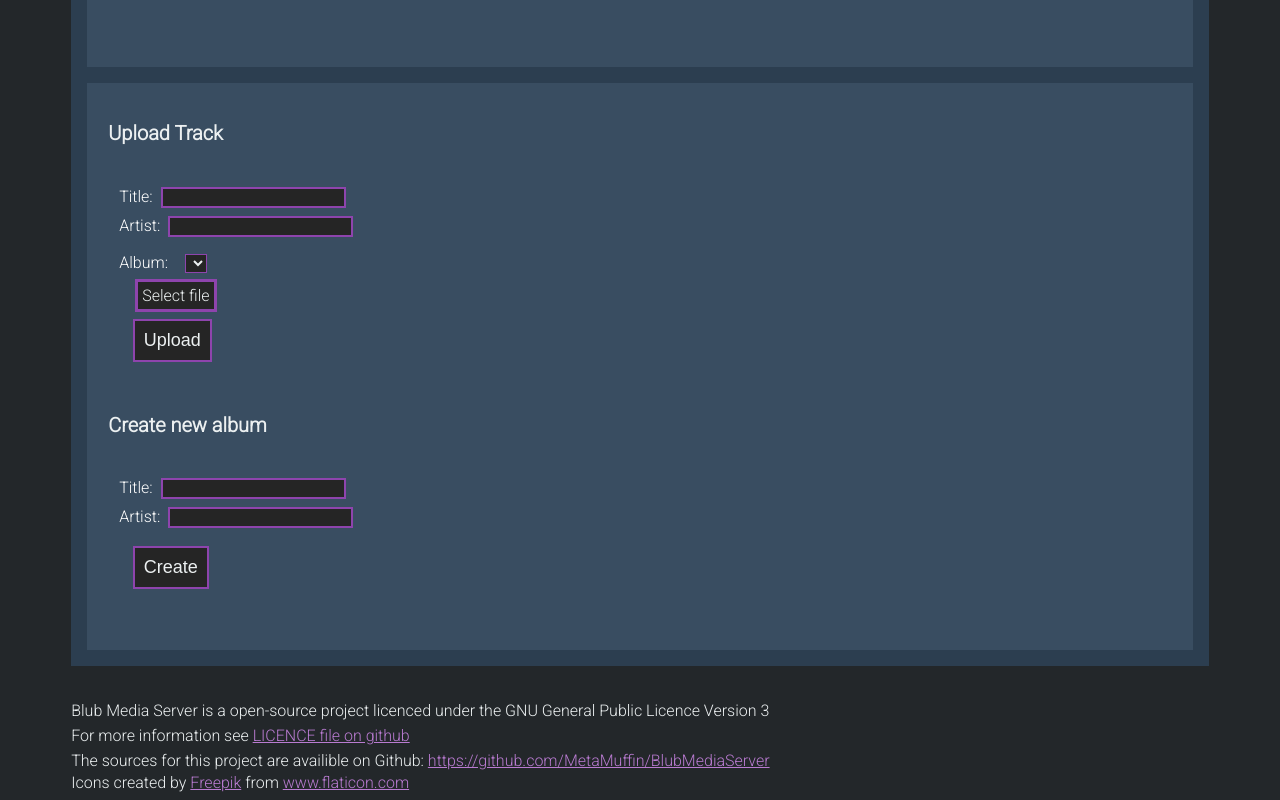
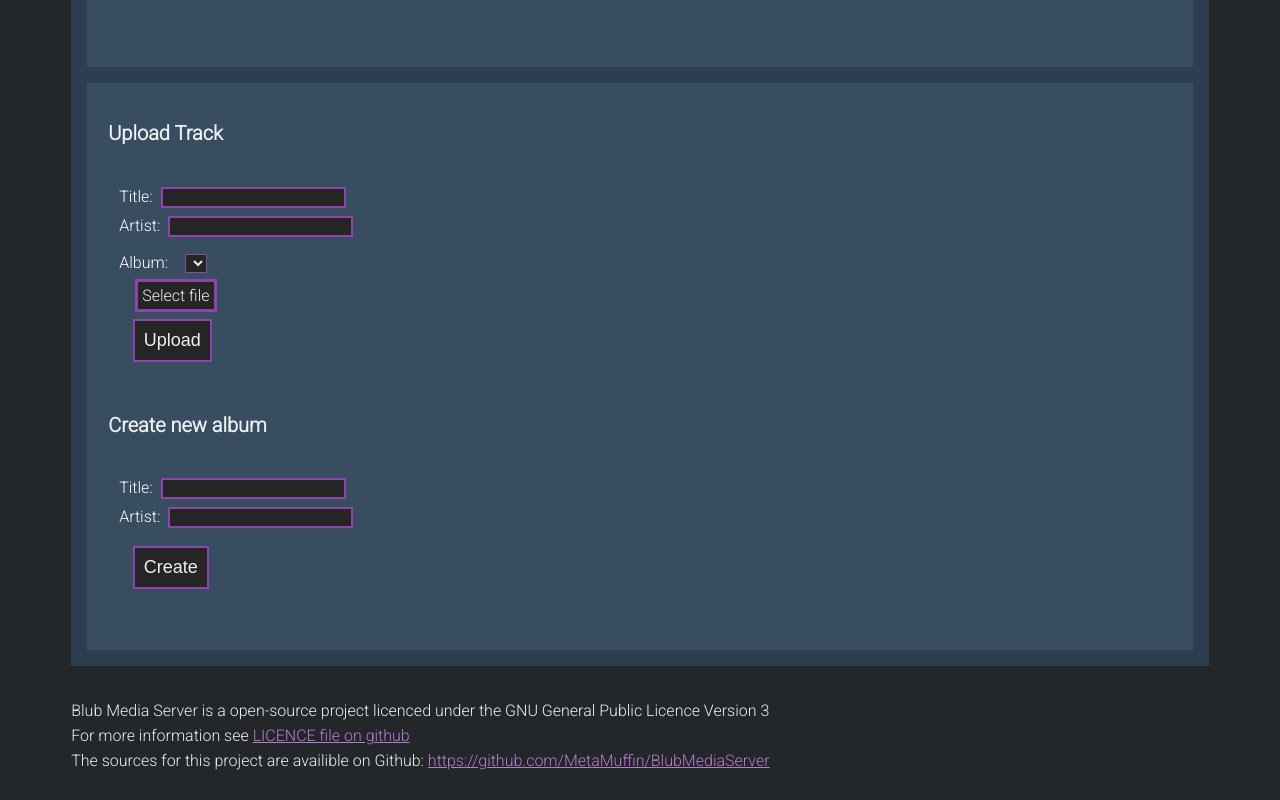
Before and after one commit to metamuffin/BlubMediaServer, a website: page client/index.html in a window 1280 px wide. Shown: the part 425-1225 px from the top of the page. Drawn offline with Linux system fonts and the light colour scheme; files that its build step writes are made by us from their sources; no server answers.

Commit message:
Some readme stuff and no icon anymore

```diff
--- a/client/index.html
+++ b/client/index.html
@@ -61,7 +61,6 @@
             <p>Blub Media Server is a open-source project licenced under the GNU General Public Licence Version 3</p>
             <p>For more information see <a href="https://raw.githubusercontent.com/MetaMuffin/BlubMediaServer/master/LICENCE">LICENCE file on github</a></p>
             <p>The sources for this project are availible on Github: <a href="https://github.com/MetaMuffin/BlubMediaServer">https://github.com/MetaMuffin/BlubMediaServer</a></p>
-            <div>Icons created by <a href="https://www.flaticon.com/de/autoren/freepik" title="Freepik">Freepik</a> from <a href="https://www.flaticon.com/de/" title="Flaticon">www.flaticon.com</a></div>
         </footer>
     </div>
 </body>
--- a/package.json
+++ b/package.json
@@ -4,7 +4,10 @@
   "description": "Muffin Media Server",
   "main": "index.ts",
   "scripts": {
-    "test": "echo \"Error: no test specified\" && exit 1"
+    "test": "echo \"Error: no test specified\" && exit 1",
+    "start": "node dist/index.js",
+    "build": "tsc",
+    "debug": "nodemon"
   },
   "repository": {
     "type": "git",
--- a/tsconfig.json
+++ b/tsconfig.json
@@ -14,8 +14,8 @@
     // "declarationMap": true,                /* Generates a sourcemap for each corresponding '.d.ts' file. */
     // "sourceMap": true,                     /* Generates corresponding '.map' file. */
     // "outFile": "./",                       /* Concatenate and emit output to single file. */
-    // "outDir": "./",                        /* Redirect output structure to the directory. */
-    // "rootDir": "./",                       /* Specify the root directory of input files. Use to control the output directory structure with --outDir. */
+    "outDir": "./dist",                        /* Redirect output structure to the directory. */
+    "rootDir": "./server",                       /* Specify the root directory of input files. Use to control the output directory structure with --outDir. */
     // "composite": true,                     /* Enable project compilation */
     // "tsBuildInfoFile": "./",               /* Specify file to store incremental compilation information */
     // "removeComments": true,                /* Do not emit comments to output. */
```
Also changed, not shown: README.md, client/favicon.ico (deleted), 1 other file.
